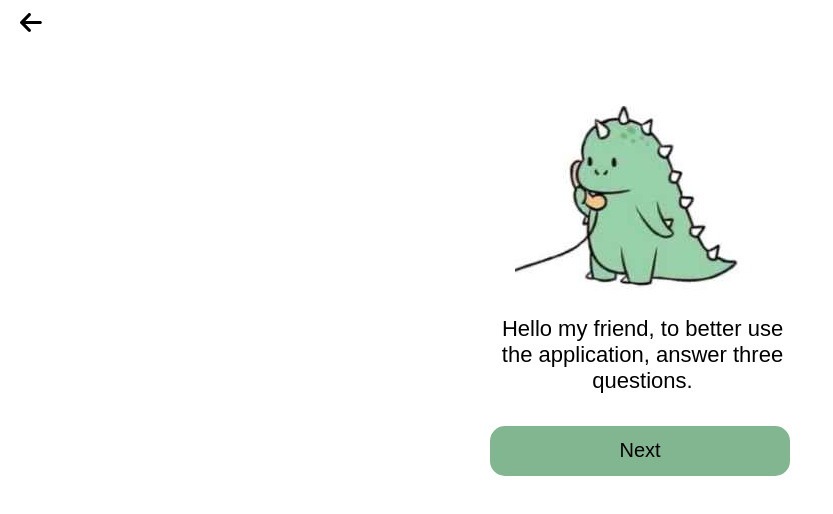
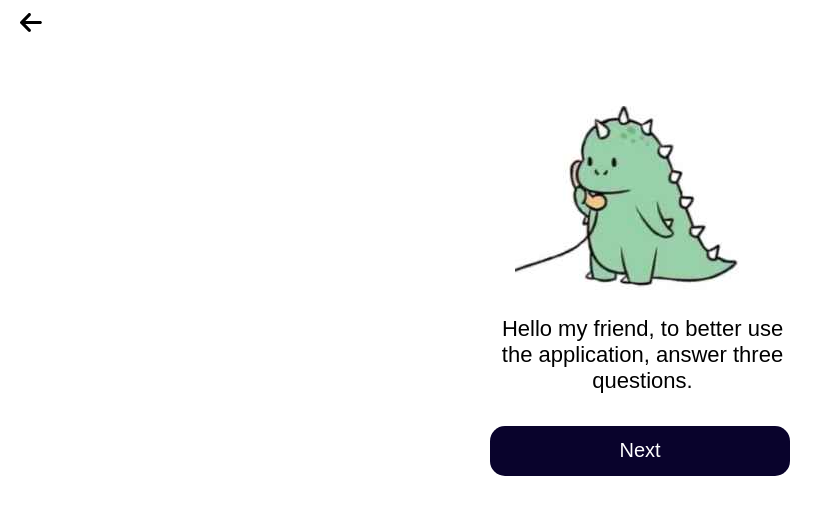
Before and after one commit to menna544/final-momo, a React (Vite) app: page / in a window 1280 px wide. In both pictures the pointer is over the button "Next". Shown: the top 514 px of the page, without its empty margins (0-833 px from the left). Built offline with nearby package versions, Linux system fonts and the light colour scheme; a web font is replaced by a local one.

Commit message:
Update App.css

```diff
--- a/src/App.css
+++ b/src/App.css
@@ -557,8 +557,8 @@ body{
     border-radius: 15px;
 }
 button:hover{
-  background-color: #81b691;
-  color: black;
+  background-color: #09032c;
+  color: #fff;
 }
   .buttons{
     display: flex;
```
